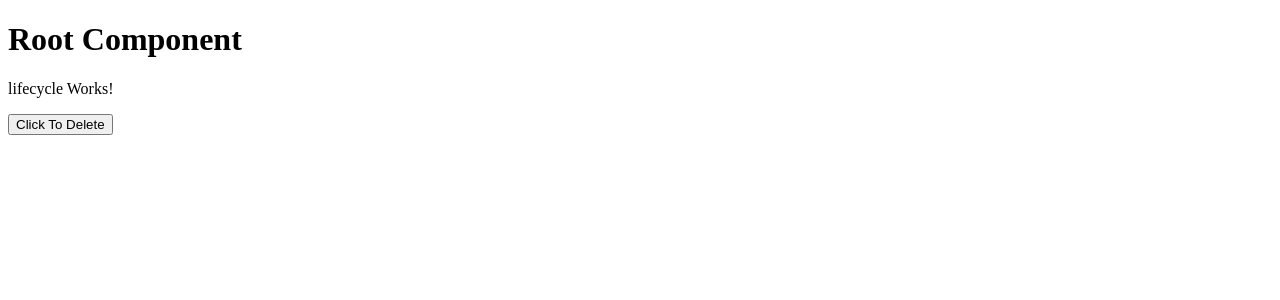
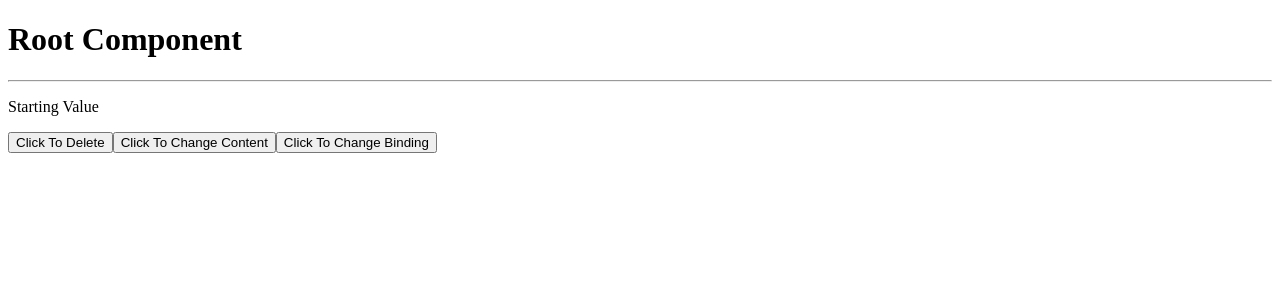
Before and after one commit to nazarpelekh/chat-app, an Angular app: page / in a window 1280 px wide. Shown: the top 300 px of the page. Built offline with nearby package versions, Linux system fonts and the light colour scheme.

Commit message:
Hooks(OnInit, OnChanges, DoCheck, AfterContentInit, AfterContentChecked, AfterViewInit, AfterViewChecked, OnDestroy) and bindable value

```diff
--- a/src/app/app.component.ts
+++ b/src/app/app.component.ts
@@ -4,12 +4,17 @@
   selector: 'app-root',
   template: `
     <h1>Root Component</h1>
-    <app-lifecycle *ngIf="!deletes"></app-lifecycle>
+    <app-lifecycle *ngIf="!delete" [bindable]="boundValue"></app-lifecycle>
+    <p>{{test}}</p>
     <button (click)="delete = true">Click To Delete</button>
+    <button (click)="test = 'Changed Value'">Click To Change Content</button>
+    <button (click)="boundValue = 2000">Click To Change Binding</button>
   `,
 })
 export class AppComponent {
   title = 'I change it!';
   delete = false;
+  test = 'Starting Value';
+  boundValue = 1000;
 
 }
--- a/src/app/lifecycle.component.ts
+++ b/src/app/lifecycle.component.ts
@@ -1,15 +1,17 @@
-import { Component, OnInit, OnChanges, DoCheck, AfterContentInit, AfterContentChecked, AfterViewInit, AfterViewChecked, OnDestroy } from '@angular/core';
+import { Component, OnInit, OnChanges, DoCheck, AfterContentInit, AfterContentChecked, AfterViewInit, AfterViewChecked, OnDestroy, Input } from '@angular/core';
 
 @Component({
   selector: 'app-lifecycle',
   template: `
-    <p>
-      lifecycle Works!
-    </p>
+    <ng-content></ng-content>
+    <hr>
+    <p>{{bindablegit}}</p>
   `,
   styles: []
 })
 export class LifecycleComponent implements OnChanges, OnInit, DoCheck, AfterContentInit, AfterContentChecked, AfterViewInit, AfterViewChecked, OnDestroy {
+
+  @Input() bindable = 1000;
 
   constructor() { }
 
```
